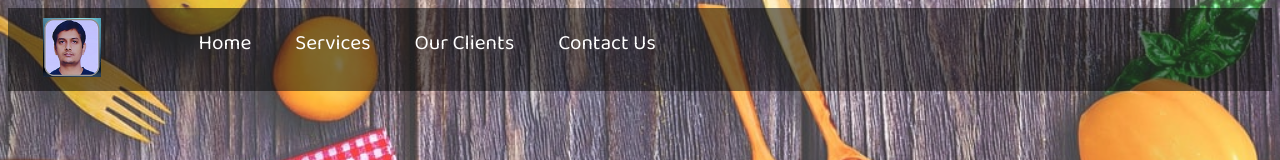
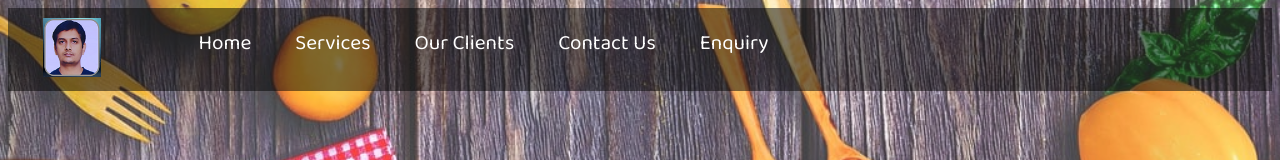
Before and after one commit to codinggeekswapnil/mydemoswapnil, a plain HTML site: page index.html in a window 1280 px wide. Shown: the top 160 px of the page. Drawn offline with Linux system fonts and the light colour scheme; files whose address does not match are found by name.

Commit message:
added enqiry at navbar

```diff
--- a/index.html
+++ b/index.html
@@ -20,6 +20,7 @@
             <li class="item"><a href="#services-container">Services</a></li>
             <li class="item"><a href="#client-section">Our Clients</a></li>
             <li class="item"><a href="#contact">Contact Us</a></li>
+            <li class="item"><a href="#contact">Enquiry</a></li>
 
 
         </ul>
```
